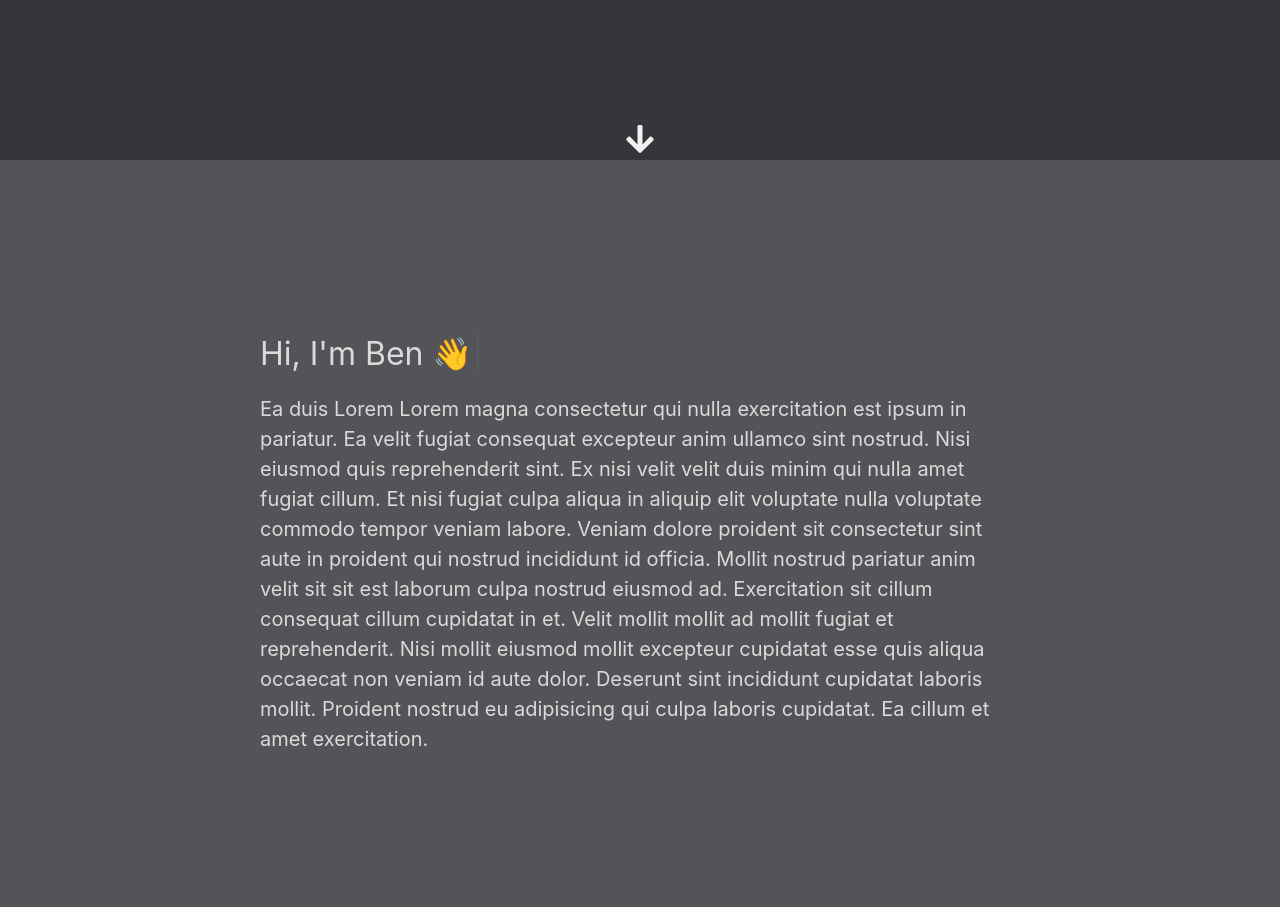
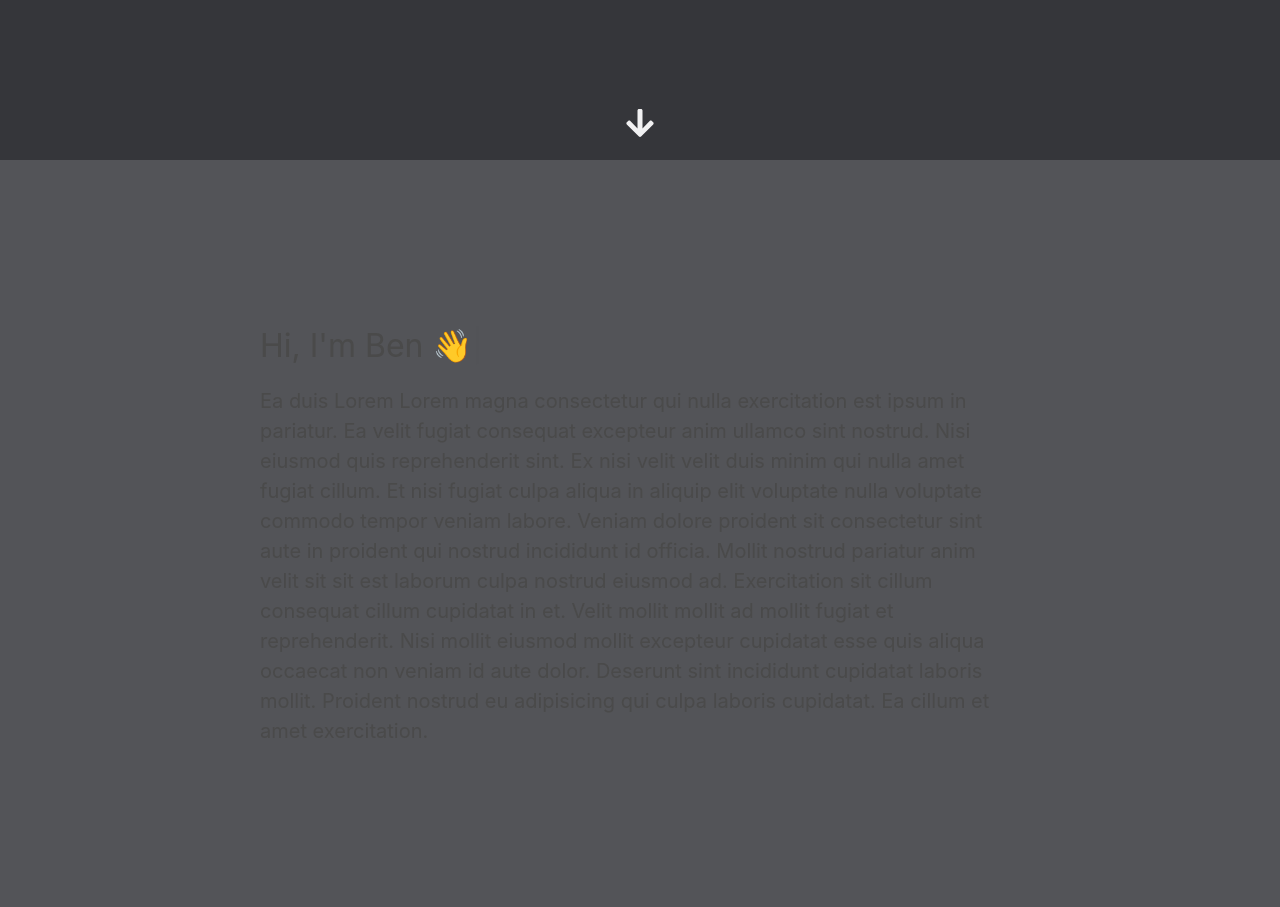
Before and after one commit to Thadman/bens-site, a React (Create React App) app: page / in a window 1280 px wide. Shown: the part 640-1547 px from the top of the page. Built offline with nearby package versions, Linux system fonts and the light colour scheme; what react-animations would draw is missing.

Commit message:
took away them context

```diff
--- a/src/About.js
+++ b/src/About.js
@@ -57,7 +57,7 @@ export default class About extends React.Component {
               </div>
             </div>
           </div>
-          <div className="navigation-arrow">
+          <div className="navigation-arrow pb-4">
             <Link
               className="contact"
               to="contact"
--- a/src/App.js
+++ b/src/App.js
@@ -9,17 +9,17 @@ import "bulma/css/bulma.css";
 // import Nav from "./Nav";
 
 class App extends React.Component {
-  state = {
-    theme: "dark",
-    toggleTheme: () => {
-      this.setState(({ theme }) => ({
-        theme: theme === "dark" ? "light" : "dark",
-      }));
-    },
-  };
+  // state = {
+  //   theme: "dark",
+  //   toggleTheme: () => {
+  //     this.setState(({ theme }) => ({
+  //       theme: theme === "dark" ? "light" : "dark",
+  //     }));
+  //   },
+  // };
   render() {
     return (
-      <div className={this.state.theme}>
+      <div>
         {/* <div> */}
         {/* <Nav /> */}
         <MainPage />
--- a/src/MainPage.js
+++ b/src/MainPage.js
@@ -33,7 +33,7 @@ const MainPage = () => {
             </div>
           </div>
         </div>
-        <div className="navigation-arrow">
+        <div className="navigation-arrow pb-4">
           <Link
             className="about"
             to="about"
```
